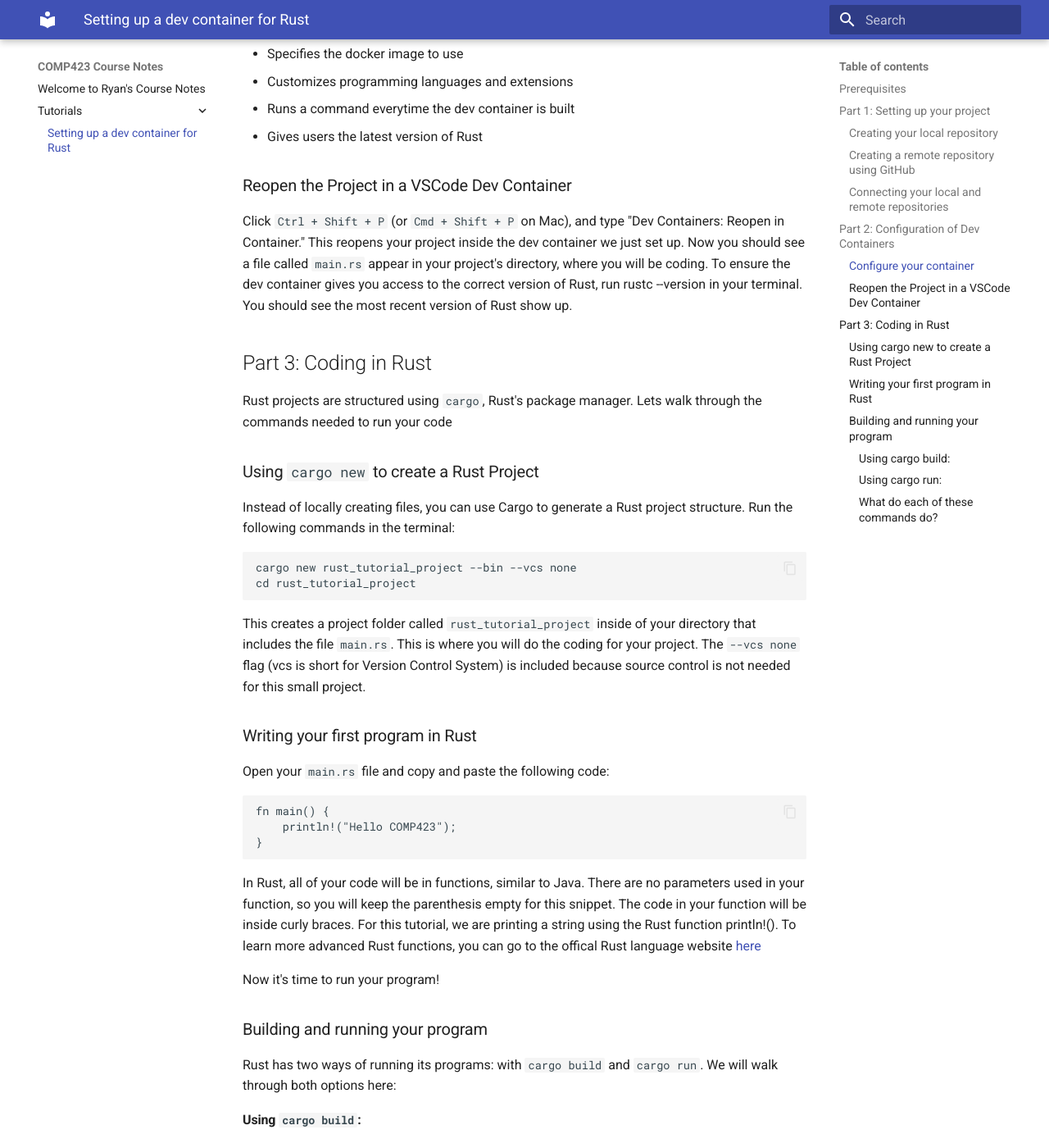
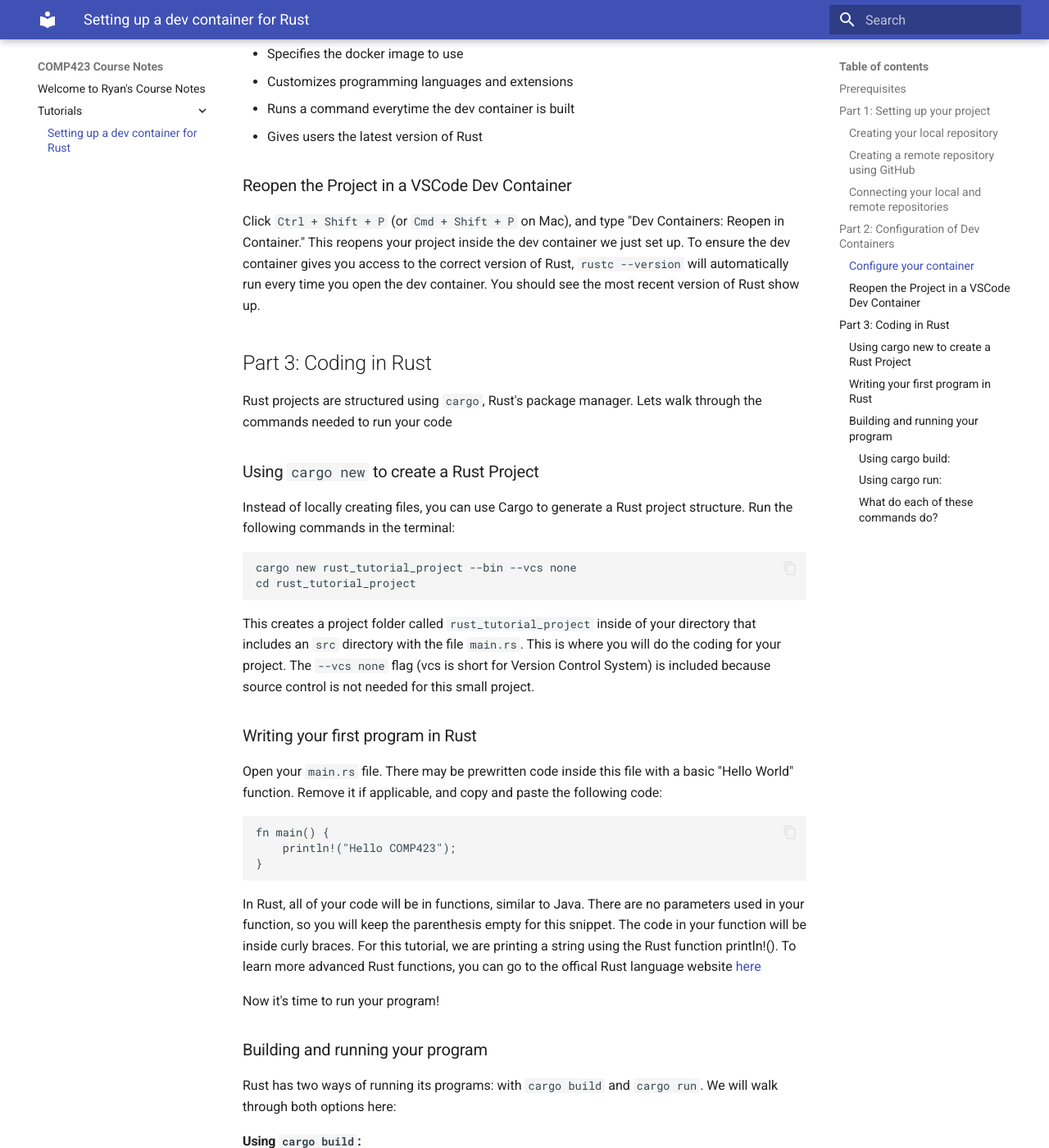
Before and after one commit to raneill26/comp423-coursenotes, an MkDocs documentation site: the page built from docs/tutorials/rust-setup.md, in a window 1280 px wide and 1400 px high, scrolled down 2913 px. Shown: the whole window at 82% size. Built offline with MkDocs 1.6.1 and Material for MkDocs 9.7.7, drawn with Linux system fonts in a browser that asks for light colours; some of the changed text lies outside the part shown.

Commit message:
Fixing issues with Cargo

````diff
--- a/docs/tutorials/rust-setup.md
+++ b/docs/tutorials/rust-setup.md
@@ -95,7 +95,7 @@
       ]
     }
   },
-  "postCreateCommand": "cargo init --bin --name hello_423 && touch main.rs"
+  "postCreateCommand": "rustc --version"
 }
 ```
 
@@ -108,7 +108,7 @@
 - Gives users the latest version of Rust
 
 ### Reopen the Project in a VSCode Dev Container
-Click ```Ctrl + Shift + P``` (or ```Cmd + Shift + P``` on Mac), and type "Dev Containers: Reopen in Container." This reopens your project inside the dev container we just set up. Now you should see a file called ```main.rs``` appear in your project's directory, where you will be coding. To ensure the dev container gives you access to the correct version of Rust, run rustc --version in your terminal. You should see the most recent version of Rust show up.
+Click ```Ctrl + Shift + P``` (or ```Cmd + Shift + P``` on Mac), and type "Dev Containers: Reopen in Container." This reopens your project inside the dev container we just set up. To ensure the dev container gives you access to the correct version of Rust, ```rustc --version``` will automatically run every time you open the dev container. You should see the most recent version of Rust show up.
 
 ## Part 3: Coding in Rust
 Rust projects are structured using ```cargo```, Rust's package manager. Lets walk through the commands needed to run your code
@@ -121,10 +121,10 @@
 cd rust_tutorial_project
 ```
 
-This creates a project folder called ```rust_tutorial_project``` inside of your directory that includes the file ```main.rs```. This is where you will do the coding for your project. The ```--vcs none``` flag (vcs is short for Version Control System) is included because source control is not needed for this small project.
+This creates a project folder called ```rust_tutorial_project``` inside of your directory that includes an ```src``` directory with the file ```main.rs```. This is where you will do the coding for your project. The ```--vcs none``` flag (vcs is short for Version Control System) is included because source control is not needed for this small project.
 
 ### Writing your first program in Rust
-Open your ```main.rs``` file and copy and paste the following code:
+Open your ```main.rs``` file. There may be prewritten code inside this file with a basic "Hello World" function. Remove it if applicable, and copy and paste the following code:
 
 ```
 fn main() {
@@ -140,7 +140,7 @@
 Rust has two ways of running its programs: with ```cargo build``` and ```cargo run```. We will walk through both options here:
 
 #### Using ```cargo build```:
-Navigate to the VSCode terminal and enter the following commands:
+Ensure you are currently in the rust_tutorial_project directory. Navigate to the VSCode terminal and enter the following commands:
 ```
 cargo build
 ./target/debug/rust_tutorial_project
````
